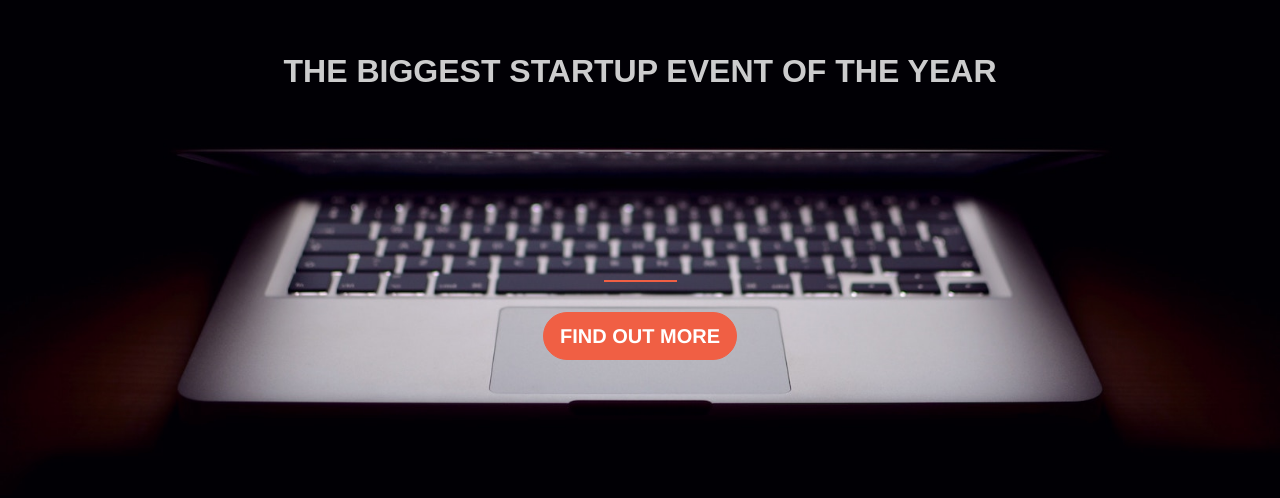
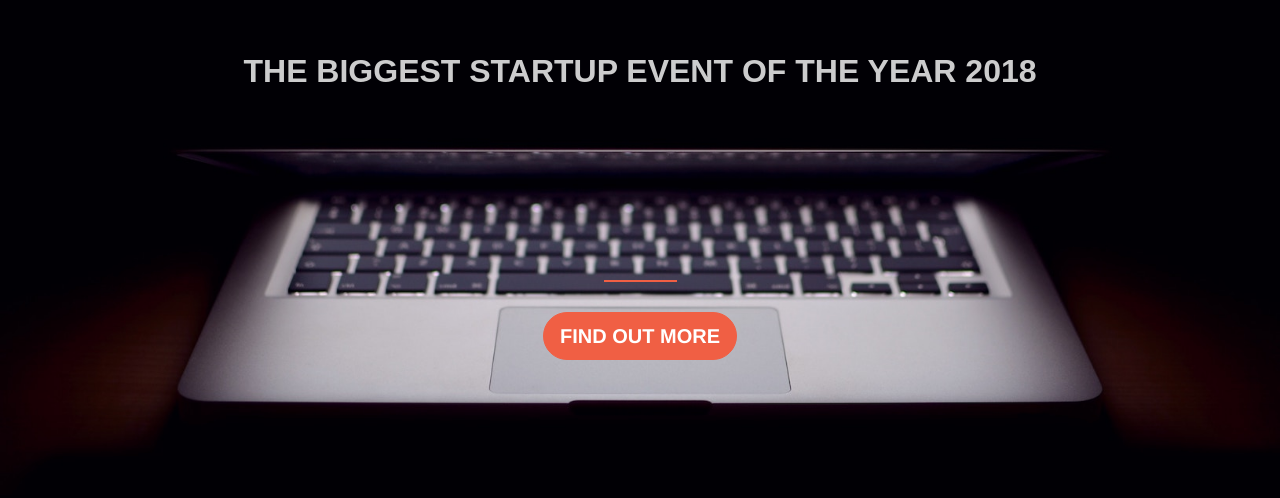
Before and after one commit to soni30/soni30.github.io, a plain HTML site: page index.html in a window 1280 px wide. Shown: the part 164-662 px from the top of the page. Drawn offline with nearby package versions, Linux system fonts and the light colour scheme.

Commit message:
Update index.html
i have made the year 2018

```diff
--- a/index.html
+++ b/index.html
@@ -10,7 +10,7 @@
 
 	<br><br><br><br><br><br><br><br><br>
 	<div class="col-lg-12 my-auto">
-	<h1><strong>the biggest startup event of the year</strong></h1>
+	<h1><strong>the biggest startup event of the year 2018</strong></h1>
      </div>
 	<hr>
 	<!-- Begin MailChimp Signup Form -->
```
